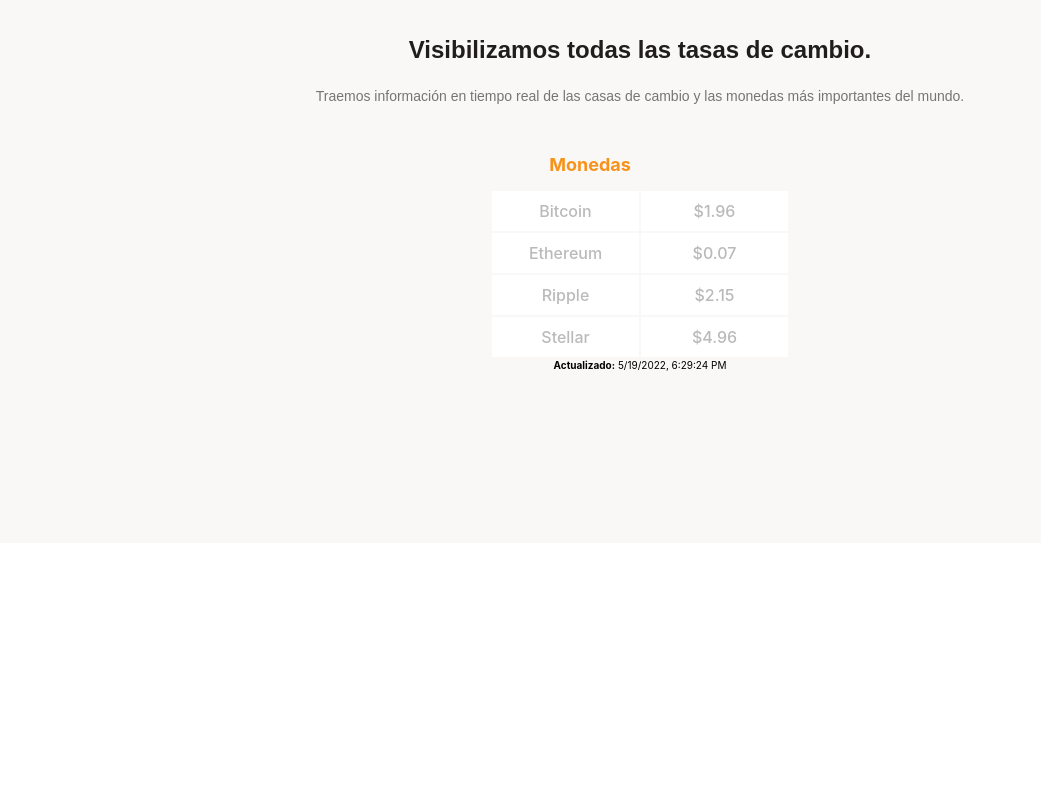
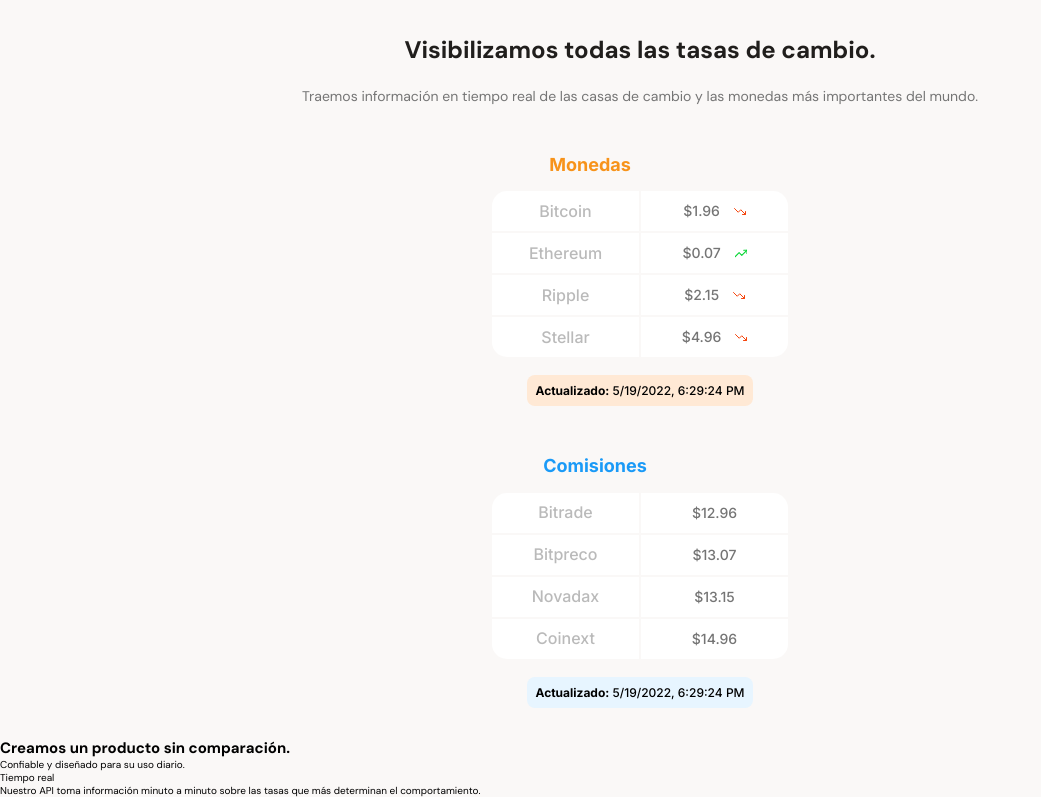
Before and after one commit to VictorCar86/Mobile-First-Crypto-Page, a website: page index.html in a window 1280 px wide. Shown: the part 617-1414 px from the top of the page, without its empty margins (0-1041 px from the left). Before the commit the page ends 1160 px from the top, so only its background shows below. Drawn offline with Linux system fonts and the light colour scheme.

Commit message:
Finished first section of exchange

```diff
--- a/index.html
+++ b/index.html
@@ -4,7 +4,7 @@
     <meta charset="UTF-8">
     <meta http-equiv="X-UA-Compatible" content="IE=edge">
     <meta name="viewport" content="width=device-width, initial-scale=1.0">
-    <link href=“https://fonts.googleapis.com/css2?family=DM+Sans:wght@400;500;700&family=Inter:wght@300;500;700&display=swap” rel=“stylesheet”>
+    <link href="https://fonts.googleapis.com/css2?family=DM+Sans:wght@400;500;700&family=Inter:wght@300;500;700&display=swap" rel="stylesheet">
     <link rel="stylesheet" href="./style.css">
     <title>Document</title>
 </head>
@@ -26,34 +26,73 @@
             </div>
             <section class="main__exchange__table">
                 <div class="exchange__table1__container">
-                    <h2>Monedas</h2>
+                    <h2 class="exchange__table1__title">Monedas</h2>
                     <div class="exchange__table1__info">
                         <table>
                             <tr>
                                 <td class="table1--up-left-border">Bitcoin</td>
-                                <td class="table1--right">$1.96 <span class="--trending-down"></span></td>
+                                <td class="table1--right table1--up-right-border">$1.96 <span class="trending trending-down"></span></td>
                             </tr>
                             <tr>
                                 <td>Ethereum</td>
-                                <td class="table1--right">$0.07 <span class="--trending-up"></span></td>
+                                <td class="table1--right">$0.07 <span class="trending trending-up"></span></td>
                             </tr>
                             <tr>
                                 <td>Ripple</td>
-                                <td class="table1--right">$2.15 <span class="--trending-down"></span></td>
+                                <td class="table1--right">$2.15 <span class="trending trending-down"></span></td>
                             </tr>
                             <tr>
                                 <td class="table1--down-left-border">Stellar</td>
-                                <td class="table1--right table1--down-right-border">$4.96 <span class="--trending-down"></span></td>
+                                <td class="table1--right table1--down-right-border">$4.96 <span class="trending trending-down"></span></td>
                             </tr>
                         </table>
-                        <div>
-                            <p><b>Actualizado:</b> <script> document.write(new Date().toLocaleString());</script></p>
-                        </div>
+                    </div>
+                    <div class="exchange__table1__update color-soft-orange">
+                        <p><b>Actualizado:</b> <script> document.write(new Date().toLocaleString());</script></p>
+                    </div>
+                </div>
+                <div class="exchange__table2__container">
+                    <h2 class="exchange__table2__title">Comisiones</h2>
+                    <div class="exchange__table2__info">
+                        <table>
+                            <tr>
+                                <td class="table2--up-left-border">Bitrade</td>
+                                <td class="table2--right table2--up-right-border">$12.96</td>
+                            </tr>
+                            <tr>
+                                <td>Bitpreco</td>
+                                <td class="table2--right">$13.07</td>
+                            </tr>
+                            <tr>
+                                <td>Novadax</td>
+                                <td class="table2--right">$13.15</td>
+                            </tr>
+                            <tr>
+                                <td class="table2--down-left-border">Coinext</td>
+                                <td class="table2--right table2--down-right-border">$14.96</td>
+                            </tr>
+                        </table>
+                    </div>
+                    <div class="exchange__table2__update color-soft-blue">
+                        <p><b>Actualizado:</b> <script> document.write(new Date().toLocaleString());</script></p>
                     </div>
                 </div>
             </section>
         </section>
-        <section></section>
+        <section class="main__products-container">
+            <span></span>
+            <div class="products__title">
+                <h2>Creamos un producto sin comparación.</h2>
+                <p>Confiable y diseñado para su uso diario.</p>
+            </div>
+            <section class="product-cards-container">
+                <article class="product-cards__details">
+                    <span class="__clockImg"></span>
+                    <p class="product-cards__title">Tiempo real</p>
+                    <p class="product-cards__body">Nuestro API toma información minuto a minuto sobre las tasas que más determinan el comportamiento.</p>
+                </article>
+            </section>
+        </section>
         <section></section>
         <section></section>
     </main>
--- a/style.css
+++ b/style.css
@@ -88,6 +88,7 @@
     margin-left: 10px;
     background-image: url("./assets/icons/down-arrow.svg");
 }
+
 main {
     width: 100%;
     min-width: 320px;
@@ -128,33 +129,33 @@
     font-size: 1.4rem;
     line-height: 18px;
 }
-.exchange__table1__container {
+.exchange__table1__container, .exchange__table2__container {
     width: 70%;
     min-width: 235px;
     max-width: 500px;
-    height: 360px;
+    height: auto;
     margin: 0 auto;
     font-family: "Inter", sans-serif;
 }
-.exchange__table1__container h2 {
+.exchange__table1__title {
     color: var(--bitcoin-orange);
     font-size: 1.8rem;
     font-weight: bold;
     line-height: 24.44px;
     margin: 48px 100px 12px 0;
 }
-.exchange__table1__info {
+.exchange__table1__info, .exchange__table2__info {
     width: 90%;
     min-width: 230px;
     max-width: 300px;
-    height: 250px;
+    height: auto;
     margin: 0 auto;
 }
-.exchange__table1__info table {
+.exchange__table1__info table, .exchange__table2__info table {
     width: 100%;
     width: 100%;
 }
-.exchange__table1__info td {
+.exchange__table1__info td, .exchange__table2__info td {
     width: 50%;
     font-size: 1.6rem;
     font-weight: 500;
@@ -163,3 +164,61 @@
     background-color: var(--just-white);
     height: 40px;
 }
+.exchange__table1__info .table1--up-left-border, .exchange__table2__info .table2--up-left-border {
+    border-radius: 15px 0 0 0;
+}
+.exchange__table1__info .table1--up-right-border, .exchange__table2__info .table2--up-right-border {
+    border-radius: 0 15px 0 0;
+}
+.exchange__table1__info .table1--down-left-border, .exchange__table2__info .table2--down-left-border {
+    border-radius: 0 0 0 15px;
+}
+.exchange__table1__info .table1--down-right-border, .exchange__table2__info .table2--down-right-border {
+    border-radius: 0 0 15px 0;
+}
+.exchange__table1__info .table1--right, .exchange__table2__info .table2--right {
+    color: var(--dark-grey);
+    font-weight: normal;
+    font-size: 1.4rem;
+    line-height: 1.7rem;
+    height: 40px;
+}
+.trending {
+    display: inline-block;
+    background-position: center;
+    background-repeat: no-repeat;
+    background-size: cover;
+    width: 12px;
+    height: 13px;
+    vertical-align: middle;
+    margin: 0 0 3px 10px;
+}
+.trending-up {
+    background-image: url("./assets/icons/trending-up.svg");
+}
+.trending-down {
+    background-image: url("./assets/icons/trending-down.svg");
+}
+.exchange__table1__update, .exchange__table2__update {
+    display: flex;
+    height: 31px;
+    width: 226px;
+    margin: 16px auto 0 auto;
+    font-size: 12px;
+    align-items: center;
+    justify-content: center;
+    border-radius: 8px;
+}
+.color-soft-orange {
+    background-color: var(--soft-orange);
+}
+.color-soft-blue {
+    background-color: var(--soft-blue);
+}
+.exchange__table2__title {
+    color: var(--secondary-blue);
+    font-size: 1.8rem;
+    font-weight: bold;
+    line-height: 24.44px;
+    margin: 48px 90px 12px 0;
+}
```
Also changed, not shown: package.json (added, +19 -0 lines).
